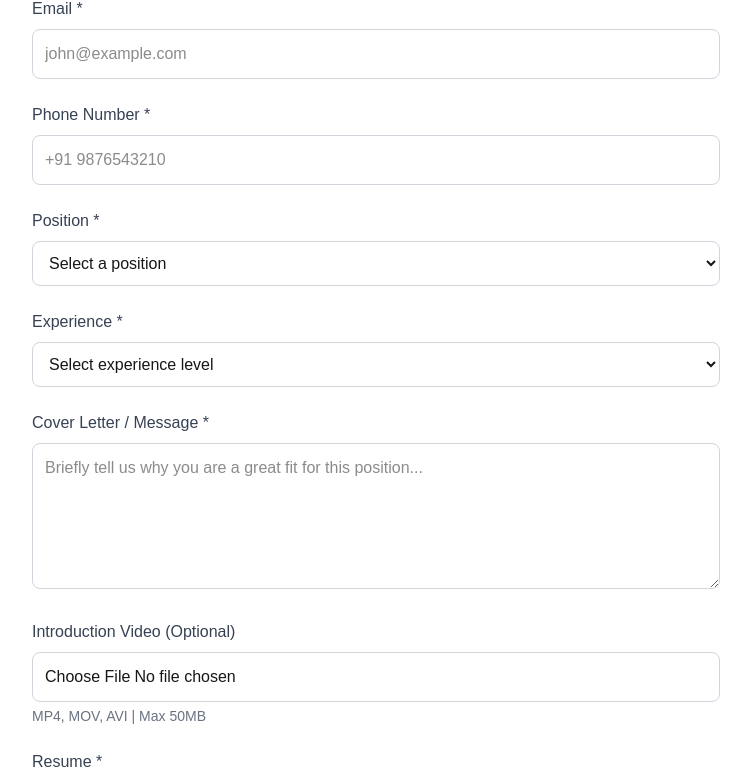
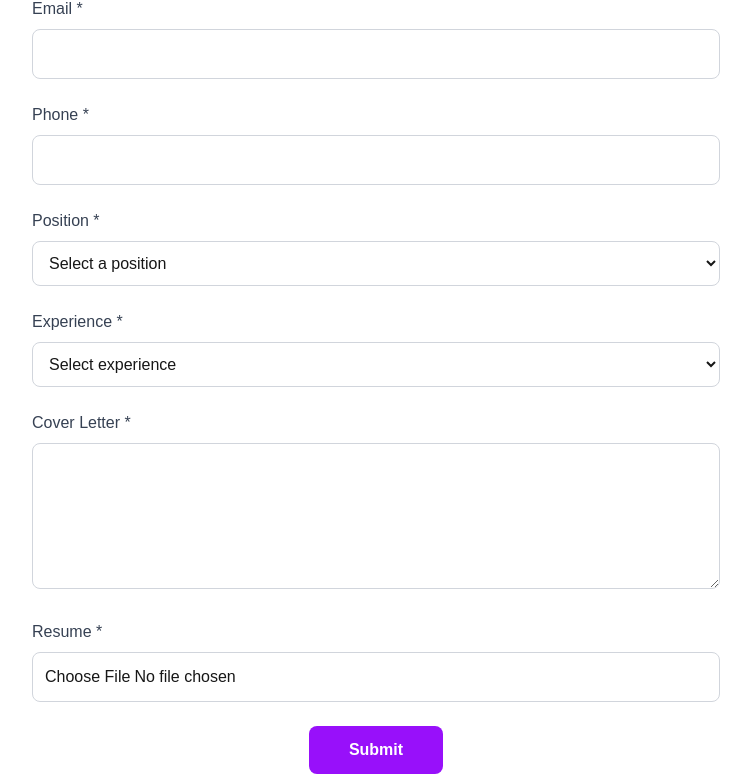
Before and after one commit to meshramaditya/Podar-school, a Next.js app: page /application_form in a window 1280 px wide. Shown: the part 416-1196 px from the top of the page, without its empty margins (264-1015 px from the left). Built offline with nearby package versions, Linux system fonts and the light colour scheme.

Commit message:
46 error

```diff
--- a/src/app/application_form/page.tsx
+++ b/src/app/application_form/page.tsx
@@ -1,9 +1,10 @@
-"use client"; // ⚠ Must be at the very top
+"use client"; // must be the very first line
 
 import React, { useState, useEffect } from "react";
 import { useSearchParams } from "next/navigation";
 
-export const dynamic = "force-dynamic"; // Disable pre-rendering
+// This tells Next.js to always render this page on the server at request time
+export const dynamic = "force-dynamic";
 
 export default function ApplyFormPage() {
   const searchParams = useSearchParams();
@@ -32,7 +33,6 @@
     "Math Teacher",
     "Librarian",
   ];
-
   const experiences = ["0-1 years", "2-5 years", "5-10 years", "10+ years"];
 
   const handleChange = (
@@ -72,7 +72,6 @@
             <input
               type="text"
               name="fullName"
-              placeholder="John Doe"
               value={formData.fullName}
               onChange={handleChange}
               required
@@ -86,7 +85,6 @@
             <input
               type="email"
               name="email"
-              placeholder="john@example.com"
               value={formData.email}
               onChange={handleChange}
               required
@@ -96,11 +94,10 @@
 
           {/* Phone */}
           <div>
-            <label className="block text-gray-700 font-medium mb-2">Phone Number *</label>
+            <label className="block text-gray-700 font-medium mb-2">Phone *</label>
             <input
               type="tel"
               name="phone"
-              placeholder="+91 9876543210"
               value={formData.phone}
               onChange={handleChange}
               required
@@ -141,7 +138,7 @@
               required
               className="w-full border border-gray-300 rounded-lg p-3 focus:outline-none focus:ring-2 focus:ring-purple-500"
             >
-              <option value="">Select experience level</option>
+              <option value="">Select experience</option>
               {experiences.map((exp, idx) => (
                 <option key={idx} value={exp}>{exp}</option>
               ))}
@@ -150,29 +147,15 @@
 
           {/* Cover Letter */}
           <div>
-            <label className="block text-gray-700 font-medium mb-2">Cover Letter / Message *</label>
+            <label className="block text-gray-700 font-medium mb-2">Cover Letter *</label>
             <textarea
               name="coverLetter"
-              placeholder="Briefly tell us why you are a great fit for this position..."
               value={formData.coverLetter}
               onChange={handleChange}
               required
               rows={5}
               className="w-full border border-gray-300 rounded-lg p-3 focus:outline-none focus:ring-2 focus:ring-purple-500"
             />
-          </div>
-
-          {/* Video Upload */}
-          <div>
-            <label className="block text-gray-700 font-medium mb-2">Introduction Video (Optional)</label>
-            <input
-              type="file"
-              name="video"
-              accept=".mp4,.mov,.avi"
-              onChange={handleFileChange}
-              className="w-full border border-gray-300 rounded-lg p-3 focus:outline-none focus:ring-2 focus:ring-purple-500"
-            />
-            <p className="text-gray-500 text-sm mt-1">MP4, MOV, AVI | Max 50MB</p>
           </div>
 
           {/* Resume Upload */}
@@ -186,7 +169,6 @@
               required
               className="w-full border border-gray-300 rounded-lg p-3 focus:outline-none focus:ring-2 focus:ring-purple-500"
             />
-            <p className="text-gray-500 text-sm mt-1">PDF, DOC, DOCX | Max 5MB</p>
           </div>
 
           {/* Submit */}
@@ -195,7 +177,7 @@
               type="submit"
               className="bg-purple-600 text-white font-semibold px-10 py-3 rounded-lg hover:bg-purple-700 transition"
             >
-              Submit Application
+              Submit
             </button>
           </div>
         </form>
```
